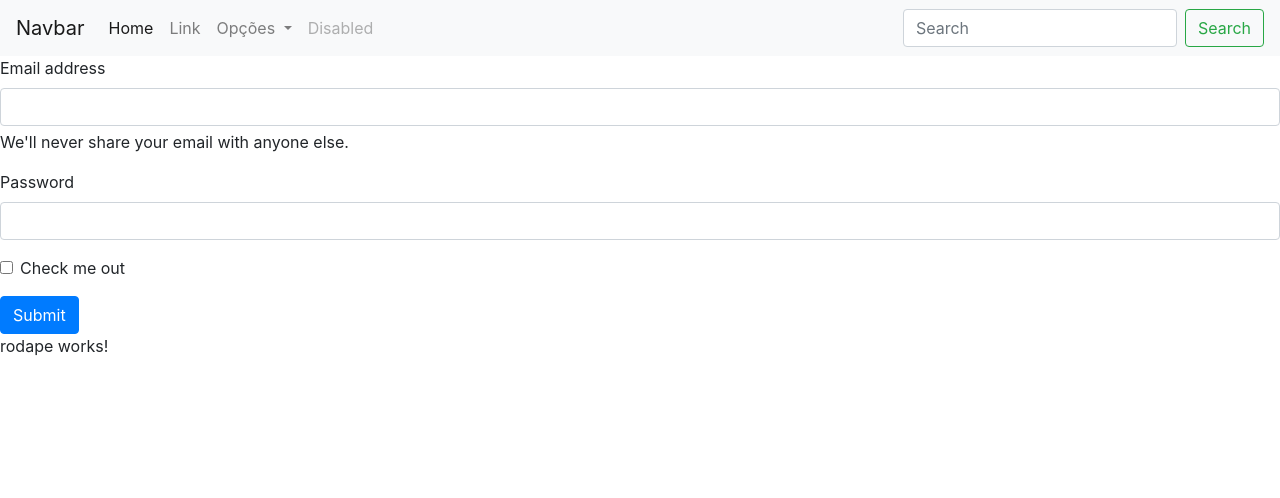
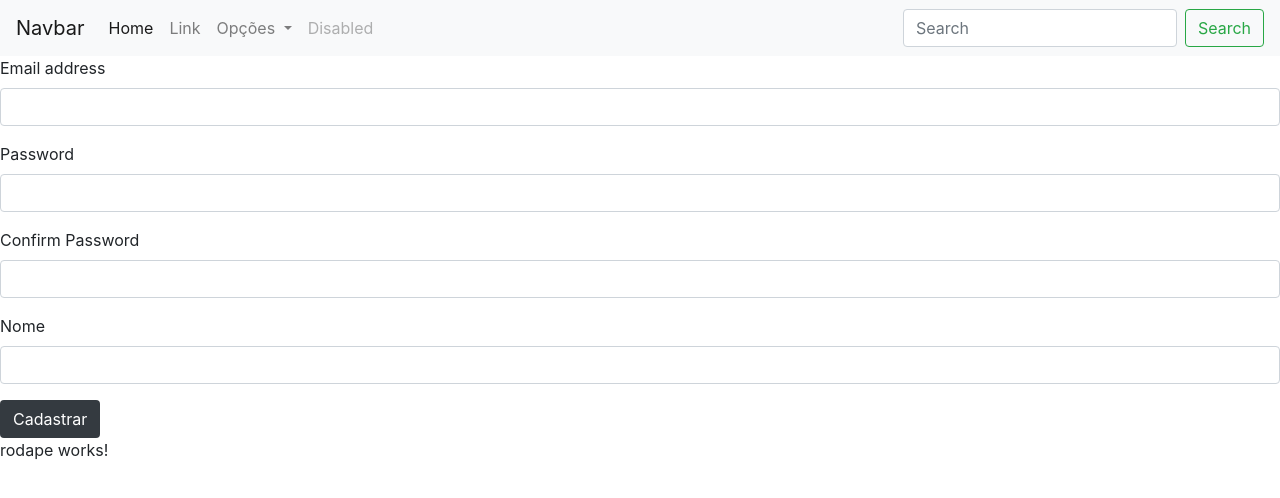
Before and after one commit to Cosmos-Blood/GenBR-Project_Integrador-Lampe-Front, an Angular app: page /cadastrar in a window 1280 px wide. Shown: the top 498 px of the page. Built offline with nearby package versions, Linux system fonts and the light colour scheme.

Commit message:
[Feature Will - Task: Cadastrar ok | 09.11.21]

```diff
--- a/src/app/cadastrar/cadastrar.component.html
+++ b/src/app/cadastrar/cadastrar.component.html
@@ -1,25 +1,54 @@
 <div>
   <form>
     <div class="mb-3">
-      <label for="exampleInputEmail1" class="form-label">Email address</label>
+      <label for="email" class="form-label">Email address</label>
       <input
         type="email"
         class="form-control"
-        id="exampleInputEmail1"
+        name="email"
+        id="email"
         aria-describedby="emailHelp"
+        [(ngModel)]="usuarioModel.emailUsuario"
       />
-      <div id="emailHelp" class="form-text">
-        We'll never share your email with anyone else.
-      </div>
     </div>
     <div class="mb-3">
       <label for="exampleInputPassword1" class="form-label">Password</label>
-      <input type="password" class="form-control" id="exampleInputPassword1" />
+      <input
+        name="senha"
+        type="password"
+        class="form-control"
+        id="exampleInputPassword1"
+        [(ngModel)]="usuarioModel.senhaUsuario"
+      />
     </div>
-    <div class="mb-3 form-check">
-      <input type="checkbox" class="form-check-input" id="exampleCheck1" />
-      <label class="form-check-label" for="exampleCheck1">Check me out</label>
+
+    <div class="mb-3">
+      <label for="confirmSenha" class="form-label">Confirm Password</label>
+      <input
+        name="confirmSenha"
+        type="password"
+        class="form-control"
+        id="confirmSenha"
+        (input)="confirmSenha($event)"
+      />
     </div>
-    <button type="submit" class="btn btn-primary">Submit</button>
+
+    <div class="mb-3">
+      <label for="" class="form-label">Nome</label>
+      <input
+        name="nome"
+        type=""
+        class="form-control"
+        id="nome"
+        [(ngModel)]="usuarioModel.nomeUsuario"
+      />
+    </div>
+    <button
+    type="submit"
+    class="btn bt-entrar text-white bg-dark"
+    (click)="cadastrar()"
+  >
+    Cadastrar
+  </button>
   </form>
 </div>
--- a/src/app/cadastrar/cadastrar.component.ts
+++ b/src/app/cadastrar/cadastrar.component.ts
@@ -1,5 +1,6 @@
 import { Component, OnInit } from '@angular/core';
 import { Router } from '@angular/router';
+import { UsuarioModel } from '../model/UsuarioModel';
 import { AuthService } from '../service/auth.service';
 
 @Component({
@@ -9,9 +10,30 @@ import { AuthService } from '../service/auth.service';
 })
 export class CadastrarComponent implements OnInit {
 
+  usuarioModel: UsuarioModel = new UsuarioModel();
+  confirmarSenha: string;
+
   constructor(private authService: AuthService, private router: Router) {}
 
-  ngOnInit(): void {
+  ngOnInit(){
+    window.scroll(0, 0);
+  }
+
+  confirmSenha(event: any) {
+    this.confirmarSenha = event.target.value;
+  }
+
+  cadastrar() {
+
+    if (this.usuarioModel.senhaUsuario != this.confirmarSenha) {
+      alert('As senhas estão diferentes');
+    } else {
+      this.authService.cadastrar(this.usuarioModel).subscribe((resp: UsuarioModel) => {
+        this.usuarioModel = resp;
+        this.router.navigate(['/entrar']);
+        alert('Usuario cadastrado com sucesso!');
+      });
+    }
   }
 
 }
--- a/src/app/service/auth.service.ts
+++ b/src/app/service/auth.service.ts
@@ -12,14 +12,14 @@ export class AuthService {
 
   cadastrar(usuarioModel: UsuarioModel): Observable<UsuarioModel> {
     return this.http.post<UsuarioModel>(
-      'https://energylampe.herokuapp.com/api/v1/cadastrar',
+      'https://energylampe.herokuapp.com/api/v1/usuario/cadastrar',
       usuarioModel
     );
   }
 
   entrar(usuarioLogin: UsuarioLogin): Observable<UsuarioLogin> {
     return this.http.post<UsuarioLogin>(
-      'https://energylampe.herokuapp.com/api/v1/login',
+      'https://energylampe.herokuapp.com/api/v1/usuario/login',
       usuarioLogin
     );
   }
```
